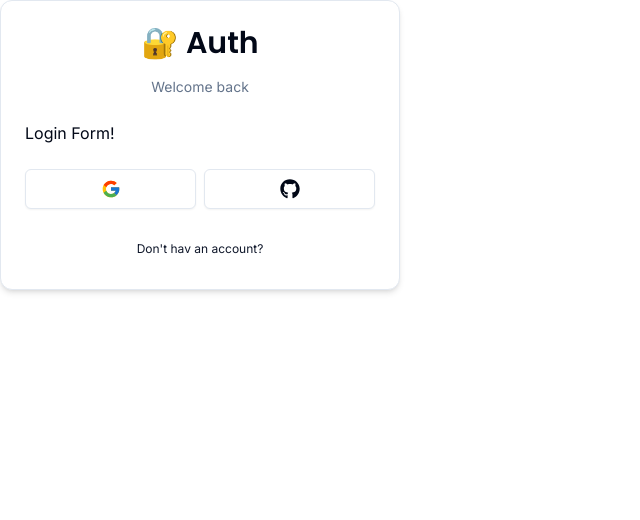
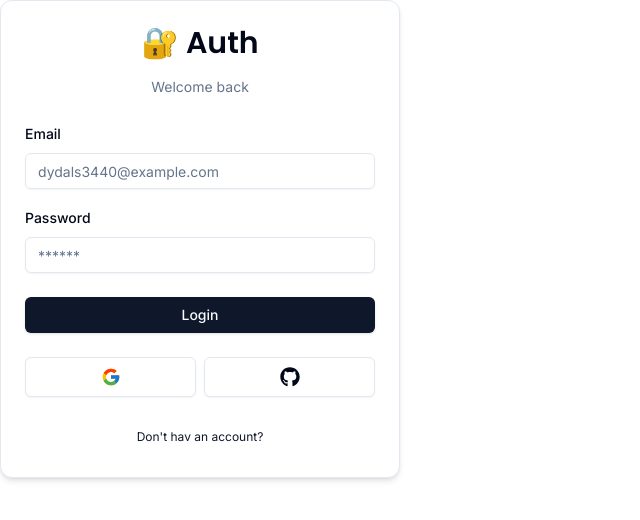
Before and after one commit to dydals3440/Next-Auth-5.0, a Next.js app: page /auth/login in a window 1280 px wide. Shown: the top 520 px of the page, without its empty margins (0-640 px from the left). Built offline with nearby package versions, Linux system fonts and the light colour scheme.

Commit message:
feat: login form

```diff
--- /dev/null
+++ b/app/schemas/index.ts
@@ -0,0 +1,15 @@
+import * as z from 'zod';
+
+export const LoginSchema = z.object({
+  // 첫번째 속성에는 message 속성이 없습니다. invalid_type_error를 활용하세요!
+  email: z
+    .string({
+      invalid_type_error: 'Must be a string',
+    })
+    .email({
+      message: '이메일을 작성해주세요!',
+    }),
+  password: z.string().min(1, {
+    message: '비밀번호를 작성해주세요!',
+  }),
+});
--- a/components/auth/login-form.tsx
+++ b/components/auth/login-form.tsx
@@ -1,7 +1,38 @@
+'use client';
+
+import * as z from 'zod';
+
+import { useForm } from 'react-hook-form';
+import { zodResolver } from '@hookform/resolvers/zod';
+import {
+  Form,
+  FormControl,
+  FormField,
+  FormItem,
+  FormLabel,
+  FormMessage,
+} from '@/components/ui/form';
+
 import { CardWrapper } from './card-wrapper';
+import { LoginSchema } from '@/app/schemas';
+import { Input } from '../ui/input';
+import { Button } from '../ui/button';
+import { FormError } from '../form-error';
+import { FormSuccess } from '../form-success';
 
 // page가 아니고 component이기 떄문에 export default 안함!
 export const LoginForm = () => {
+  const form = useForm<z.infer<typeof LoginSchema>>({
+    resolver: zodResolver(LoginSchema),
+    defaultValues: {
+      email: '',
+      password: '',
+    },
+  });
+
+  const onSubmit = (values: z.infer<typeof LoginSchema>) => {
+    console.log(values);
+  };
   return (
     <>
       <CardWrapper
@@ -10,7 +41,47 @@
         backButtonHref='/auth/register'
         showSocial
       >
-        Login Form!
+        <Form {...form}>
+          <form onSubmit={form.handleSubmit(onSubmit)} className='space-y-6'>
+            <div className='space-y-4'>
+              <FormField
+                control={form.control}
+                name='email'
+                render={({ field }) => (
+                  <FormItem>
+                    <FormLabel>Email</FormLabel>
+                    <FormControl>
+                      <Input
+                        {...field}
+                        placeholder='dydals3440@example.com'
+                        type='email'
+                      />
+                    </FormControl>
+                    <FormMessage />
+                  </FormItem>
+                )}
+              />
+              <FormField
+                control={form.control}
+                name='password'
+                render={({ field }) => (
+                  <FormItem>
+                    <FormLabel>Password</FormLabel>
+                    <FormControl>
+                      <Input {...field} placeholder='******' type='password' />
+                    </FormControl>
+                    <FormMessage />
+                  </FormItem>
+                )}
+              />
+            </div>
+            <FormError message='' />
+            <FormSuccess message='' />
+            <Button type='submit' className='w-full'>
+              Login
+            </Button>
+          </form>
+        </Form>
       </CardWrapper>
     </>
   );
--- /dev/null
+++ b/components/form-error.tsx
@@ -0,0 +1,17 @@
+// shadcn에서 newyork 스타일을 고르면 아래있는게 생김!
+import { ExclamationTriangleIcon } from '@radix-ui/react-icons';
+
+interface FormErrorProps {
+  message?: string;
+}
+
+export const FormError = ({ message }: FormErrorProps) => {
+  if (!message) return null;
+
+  return (
+    <div className='bg-destructive/15 p-3 rounded-md flex items-center gap-x-2 text-sm text-destructive'>
+      <ExclamationTriangleIcon className='w-4 h-4' />
+      <p>{message}</p>
+    </div>
+  );
+};
--- /dev/null
+++ b/components/form-success.tsx
@@ -0,0 +1,17 @@
+// shadcn에서 newyork 스타일을 고르면 아래있는게 생김!
+import { CheckCircledIcon } from '@radix-ui/react-icons';
+
+interface FormErrorProps {
+  message?: string;
+}
+
+export const FormSuccess = ({ message }: FormErrorProps) => {
+  if (!message) return null;
+
+  return (
+    <div className='bg-emerald-500/15 p-3 rounded-md flex items-center gap-x-2 text-sm text-emerald-500'>
+      <CheckCircledIcon className='w-4 h-4' />
+      <p>{message}</p>
+    </div>
+  );
+};
--- /dev/null
+++ b/components/ui/form.tsx
@@ -0,0 +1,176 @@
+import * as React from "react"
+import * as LabelPrimitive from "@radix-ui/react-label"
+import { Slot } from "@radix-ui/react-slot"
+import {
+  Controller,
+  ControllerProps,
+  FieldPath,
+  FieldValues,
+  FormProvider,
+  useFormContext,
+} from "react-hook-form"
+
+import { cn } from "@/lib/utils"
+import { Label } from "@/components/ui/label"
+
+const Form = FormProvider
+
+type FormFieldContextValue<
+  TFieldValues extends FieldValues = FieldValues,
+  TName extends FieldPath<TFieldValues> = FieldPath<TFieldValues>
+> = {
+  name: TName
+}
+
+const FormFieldContext = React.createContext<FormFieldContextValue>(
+  {} as FormFieldContextValue
+)
+
+const FormField = <
+  TFieldValues extends FieldValues = FieldValues,
+  TName extends FieldPath<TFieldValues> = FieldPath<TFieldValues>
+>({
+  ...props
+}: ControllerProps<TFieldValues, TName>) => {
+  return (
+    <FormFieldContext.Provider value={{ name: props.name }}>
+      <Controller {...props} />
+    </FormFieldContext.Provider>
+  )
+}
+
+const useFormField = () => {
+  const fieldContext = React.useContext(FormFieldContext)
+  const itemContext = React.useContext(FormItemContext)
+  const { getFieldState, formState } = useFormContext()
+
+  const fieldState = getFieldState(fieldContext.name, formState)
+
+  if (!fieldContext) {
+    throw new Error("useFormField should be used within <FormField>")
+  }
+
+  const { id } = itemContext
+
+  return {
+    id,
+    name: fieldContext.name,
+    formItemId: `${id}-form-item`,
+    formDescriptionId: `${id}-form-item-description`,
+    formMessageId: `${id}-form-item-message`,
+    ...fieldState,
+  }
+}
+
+type FormItemContextValue = {
+  id: string
+}
+
+const FormItemContext = React.createContext<FormItemContextValue>(
+  {} as FormItemContextValue
+)
+
+const FormItem = React.forwardRef<
+  HTMLDivElement,
+  React.HTMLAttributes<HTMLDivElement>
+>(({ className, ...props }, ref) => {
+  const id = React.useId()
+
+  return (
+    <FormItemContext.Provider value={{ id }}>
+      <div ref={ref} className={cn("space-y-2", className)} {...props} />
+    </FormItemContext.Provider>
+  )
+})
+FormItem.displayName = "FormItem"
+
+const FormLabel = React.forwardRef<
+  React.ElementRef<typeof LabelPrimitive.Root>,
+  React.ComponentPropsWithoutRef<typeof LabelPrimitive.Root>
+>(({ className, ...props }, ref) => {
+  const { error, formItemId } = useFormField()
+
+  return (
+    <Label
+      ref={ref}
+      className={cn(error && "text-destructive", className)}
+      htmlFor={formItemId}
+      {...props}
+    />
+  )
+})
+FormLabel.displayName = "FormLabel"
+
+const FormControl = React.forwardRef<
+  React.ElementRef<typeof Slot>,
+  React.ComponentPropsWithoutRef<typeof Slot>
+>(({ ...props }, ref) => {
+  const { error, formItemId, formDescriptionId, formMessageId } = useFormField()
+
+  return (
+    <Slot
+      ref={ref}
+      id={formItemId}
+      aria-describedby={
+        !error
+          ? `${formDescriptionId}`
+          : `${formDescriptionId} ${formMessageId}`
+      }
+      aria-invalid={!!error}
+      {...props}
+    />
+  )
+})
+FormControl.displayName = "FormControl"
+
+const FormDescription = React.forwardRef<
+  HTMLParagraphElement,
+  React.HTMLAttributes<HTMLParagraphElement>
+>(({ className, ...props }, ref) => {
+  const { formDescriptionId } = useFormField()
+
+  return (
+    <p
+      ref={ref}
+      id={formDescriptionId}
+      className={cn("text-[0.8rem] text-muted-foreground", className)}
+      {...props}
+    />
+  )
+})
+FormDescription.displayName = "FormDescription"
+
+const FormMessage = React.forwardRef<
+  HTMLParagraphElement,
+  React.HTMLAttributes<HTMLParagraphElement>
+>(({ className, children, ...props }, ref) => {
+  const { error, formMessageId } = useFormField()
+  const body = error ? String(error?.message) : children
+
+  if (!body) {
+    return null
+  }
+
+  return (
+    <p
+      ref={ref}
+      id={formMessageId}
+      className={cn("text-[0.8rem] font-medium text-destructive", className)}
+      {...props}
+    >
+      {body}
+    </p>
+  )
+})
+FormMessage.displayName = "FormMessage"
+
+export {
+  useFormField,
+  Form,
+  FormItem,
+  FormLabel,
+  FormControl,
+  FormDescription,
+  FormMessage,
+  FormField,
+}
--- /dev/null
+++ b/components/ui/input.tsx
@@ -0,0 +1,25 @@
+import * as React from "react"
+
+import { cn } from "@/lib/utils"
+
+export interface InputProps
+  extends React.InputHTMLAttributes<HTMLInputElement> {}
+
+const Input = React.forwardRef<HTMLInputElement, InputProps>(
+  ({ className, type, ...props }, ref) => {
+    return (
+      <input
+        type={type}
+        className={cn(
+          "flex h-9 w-full rounded-md border border-input bg-transparent px-3 py-1 text-sm shadow-sm transition-colors file:border-0 file:bg-transparent file:text-sm file:font-medium placeholder:text-muted-foreground focus-visible:outline-none focus-visible:ring-1 focus-visible:ring-ring disabled:cursor-not-allowed disabled:opacity-50",
+          className
+        )}
+        ref={ref}
+        {...props}
+      />
+    )
+  }
+)
+Input.displayName = "Input"
+
+export { Input }
--- /dev/null
+++ b/components/ui/label.tsx
@@ -0,0 +1,26 @@
+"use client"
+
+import * as React from "react"
+import * as LabelPrimitive from "@radix-ui/react-label"
+import { cva, type VariantProps } from "class-variance-authority"
+
+import { cn } from "@/lib/utils"
+
+const labelVariants = cva(
+  "text-sm font-medium leading-none peer-disabled:cursor-not-allowed peer-disabled:opacity-70"
+)
+
+const Label = React.forwardRef<
+  React.ElementRef<typeof LabelPrimitive.Root>,
+  React.ComponentPropsWithoutRef<typeof LabelPrimitive.Root> &
+    VariantProps<typeof labelVariants>
+>(({ className, ...props }, ref) => (
+  <LabelPrimitive.Root
+    ref={ref}
+    className={cn(labelVariants(), className)}
+    {...props}
+  />
+))
+Label.displayName = LabelPrimitive.Root.displayName
+
+export { Label }
--- a/package.json
+++ b/package.json
@@ -9,16 +9,20 @@
     "lint": "next lint"
   },
   "dependencies": {
+    "@hookform/resolvers": "^3.3.3",
     "@radix-ui/react-icons": "^1.3.0",
+    "@radix-ui/react-label": "^2.0.2",
     "@radix-ui/react-slot": "^1.0.2",
     "class-variance-authority": "^0.7.0",
     "clsx": "^2.1.0",
     "next": "14.0.4",
     "react": "^18",
     "react-dom": "^18",
+    "react-hook-form": "^7.49.2",
     "react-icons": "^4.12.0",
     "tailwind-merge": "^2.2.0",
-    "tailwindcss-animate": "^1.0.7"
+    "tailwindcss-animate": "^1.0.7",
+    "zod": "^3.22.4"
   },
   "devDependencies": {
     "@types/node": "^20",
```
Also changed, not shown: 1 other file (tests, documents, lock files or other folders).
